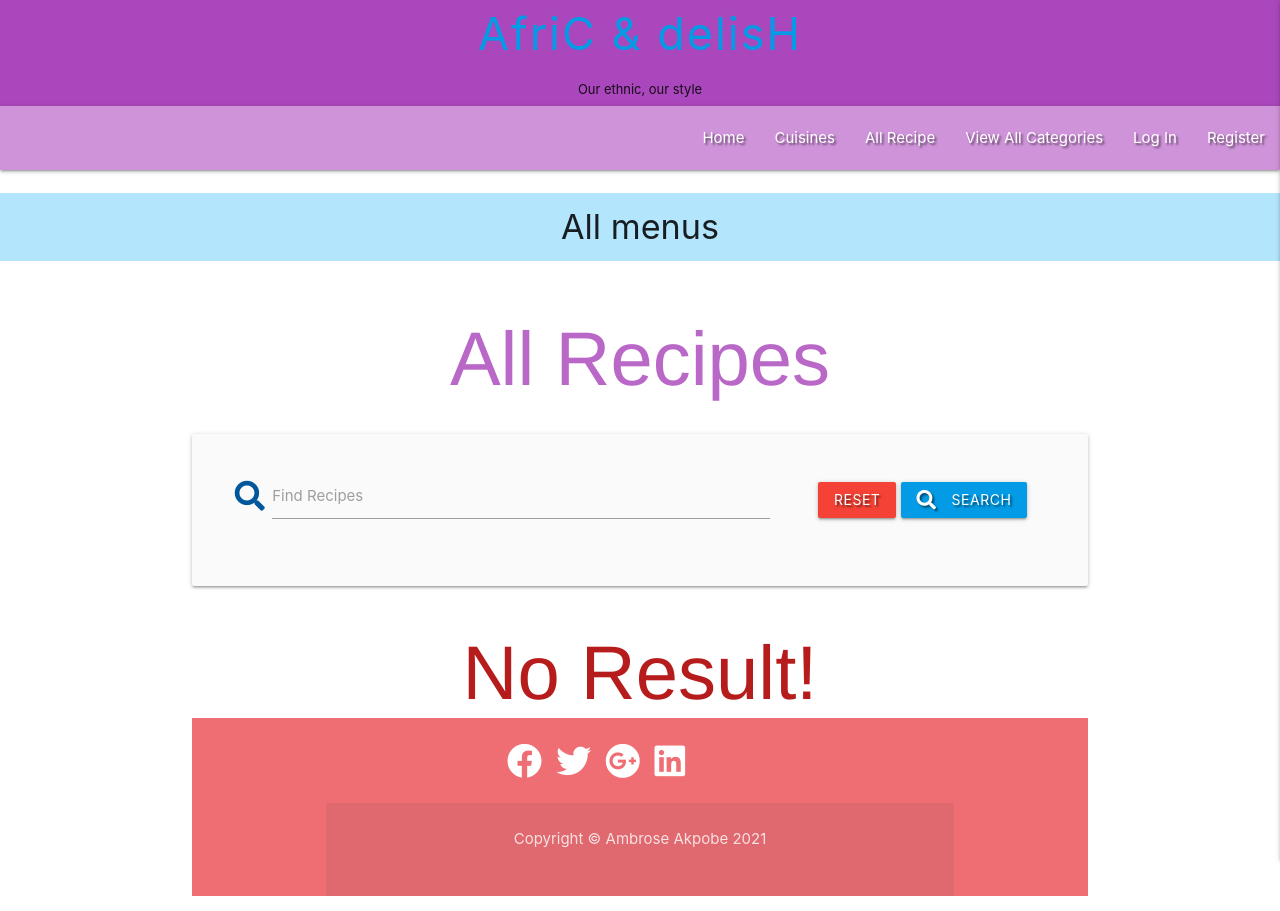
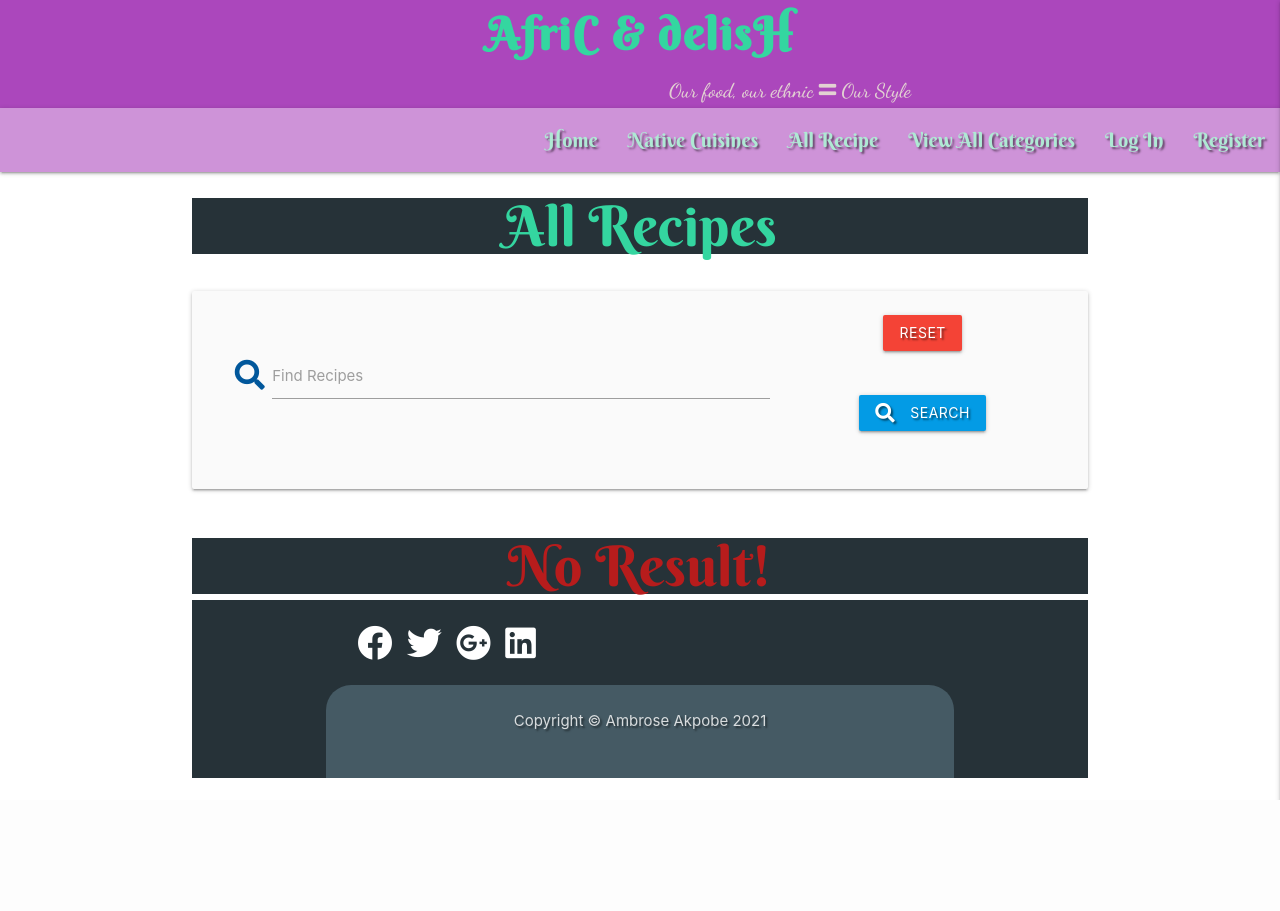
Before and after one commit to Rozdandy/africadelishms3, a Flask app: page /get_recipes in a window 1280 px wide. After the commit the page ends 800 px from the top, so only its background shows below. Run offline with Flask 2, Linux system fonts and the light colour scheme; data that the repository does not hold is empty; some libraries are stand-ins or nearby versions; some web fonts are replaced.

Commit message:
Restyled the navbar and footer

```diff
--- a/app.py
+++ b/app.py
@@ -118,7 +118,6 @@ def logout():
 def get_recipes():
     # sort the names of the breads list #
     recipes = list(mongo.db.recipes.find())
-    flash("All menus")
     return render_template(
         "get_recipes.html", recipes=recipes)
 
--- a/static/css/style.css
+++ b/static/css/style.css
@@ -1,4 +1,18 @@
-@import url("https://use.typekit.net/ofu8gcr.css");
+@import url('https://fonts.googleapis.com/css2?family=Berkshire+Swash&family=Dancing+Script:wght@500&family=Exo+2:wght@300&display=swap');
+
+
+  body {
+    display: flex;
+    min-height: 100vh;
+    flex-direction: column;
+  }
+
+  main {
+    flex: 1 0 auto;
+  }
+
+
+
 
 .text-shadow {
     text-shadow: 2px 2px 2px rgba(0, 0, 0, 0.5);
@@ -21,13 +35,50 @@
         /* border-bottom: 0; */
         /* text-transform: uppercase; */
         letter-spacing: 2px;
-        color: #FFFFFF !important;
         text-decoration: none;
         /* line-height: 75px;
         height: 75px; */
 
 
 }
+                                   /* LOGO */
+a.head-link{
+    color: rgb(52, 214, 160);
+    font-family: 'Berkshire Swash', cursive;
+    font-weight: 700;
+}
+
+           /* logo extra text */
+h6 > small{
+    color: rgb(226, 210, 210);
+    font-weight: 400;
+    font-family: 'Dancing Script', cursive;
+    font-size: 20px;
+    margin-left: 300px;
+}
+
+nav ul a{
+    color: rgb(175, 233, 212);
+    font-family: 'Berkshire Swash', cursive;
+    font-weight: 500;
+      font-size: 20px;
+}
+
+.dropdown-content li,
+.dropdown-content li>a {
+    color: rgb(126, 173, 173);
+    font-family: 'Berkshire Swash', cursive;
+    font-weight: 300;
+      font-size: 18px;
+      background-color: #263238;
+}
+
+footer > .footer-copyright {
+
+     border-radius: 25px 25px 0 0;
+}
+
+
 
 
 .demo-3 {
@@ -112,11 +163,12 @@
   -moz-box-sizing: content-box;
   box-sizing: content-box;
   border: none;
-  font: normal 76px/1 "Akronim", Helvetica, sans-serif;
-  color: #ba68c8;
+  font: normal 56px/1 "Berkshire Swash", Helvetica, sans-serif;
+ color: rgb(52, 214, 160);
   text-align: center;
   -o-text-overflow: ellipsis;
   text-overflow: ellipsis;
+  background-color: #263238;
 }
 
 
@@ -156,9 +208,21 @@
   -moz-box-sizing: content-box;
   box-sizing: content-box;
   border: none;
-  font: normal 40px/1 "berkshire-swash", Helvetica, sans-serif;
+  font-family: 'Berkshire Swash', cursive;
   color: white;
 
   -o-text-overflow: ellipsis;
   text-overflow: ellipsis;
 }
+.aboutUs p{
+font-family: 'Exo 2', sans-serif;
+
+}
+
+.reset{
+    margin-bottom: 20px;
+}
+
+h4.search-button {
+    margin-top: 40px;
+}
--- a/templates/base.html
+++ b/templates/base.html
@@ -18,11 +18,11 @@
     <header>
         <div class="row purple  lighten-1" style="margin: 0px;text-align: center;">
             <div class="col s12 m12">
-                <div class="textShadow" id="main-logo"><a class="head-link" href="{{ url_for('index') }}">AfriC &amp;
+                <div class="textShadow light-red-text text-darken-2" id="main-logo"><a class="head-link" href="{{ url_for('index') }}">AfriC &amp;
                         delisH
                     </a>
                 </div>
-                <h6><small>Our ethnic, our style</small></h6>
+                <h6><small class="light-red-text hide-on-med-and-down">Our food, our ethnic <i class="fas fa-equals"></i> Our Style</small></h6>
             </div>
         </div>
 
@@ -60,7 +60,7 @@
 
 
 
-                    <li><a class="dropdown-trigger" href="{{ url_for('cuisines', cuisines=cuisines) }}" data-target="dropdown4">Cuisines</a></li>
+                    <li><a class="dropdown-trigger" href="{{ url_for('cuisines', cuisines=cuisines) }}" data-target="dropdown4">Native Cuisines</a></li>
 
 
 
@@ -108,7 +108,7 @@
 
 
 
-                    <li><a class="dropdown-trigger" href="{{ url_for('cuisines', cuisines=cuisines) }}" data-target="dropdown3">Cuisines</a></li>
+                    <li><a class="dropdown-trigger" href="{{ url_for('cuisines', cuisines=cuisines) }}" data-target="dropdown3">Native Cuisines</a></li>
 
 
             <li><a href="{{ url_for('get_recipes') }}">All Recipe</a></li>
@@ -134,7 +134,7 @@
                 {% if messages %}
                     {% for message in messages %}
                         <div class="row flashes">
-                            <h4 class="light-blue lighten-4 center-align">{{ message }}</h4>
+                            <h5 class="pink-blue lighten-4 center-align">{{ message }}</h5>
                         </div>
                     {% endfor %}
                 {% endif %}
@@ -148,12 +148,12 @@
 
 
 
-<footer class="page-footer container-fluid">
+<footer class="page-footer container-fluid blue-grey darken-4">
 
 
         <div class="row">
 
-            <div class="col s6 offset-s4">
+            <div class="col s8 offset-s2 centre-align">
 
                 <a href="https://www.facebook.com/" title="Share on Facebook" target="_blank"> <i
                         class="fab fa-facebook" style="font-size: 35px;  margin: 5px; color:white;"></i></a>
@@ -170,7 +170,7 @@
 
 
 
-    <div class="footer-copyright container">
+    <div class="footer-copyright container text-shadow  blue-grey darken-2">
         <div class="row">
 
 
--- a/templates/get_recipes.html
+++ b/templates/get_recipes.html
@@ -4,7 +4,7 @@
 
 <div id="ourProjectss" class="section scrollspy">
     <div class="container">
-        <h6 class="ourProjects">All Recipes</h6>
+        <h6 class="ourProjects hide-on-med-and-down">All Recipes</h6>
         <br>
 
 
@@ -16,14 +16,16 @@
                     <input type="text" name="query" id="query" minlength="3" class="validate" required>
                     <label for="query">Find Recipes</label>
                 </div>
-                <div class="col s12 m4">
+                <div class="col s12 m4 search-btn">
+                    <div class="reset">
                     <a href="{{ url_for('get_recipes') }}" class="red btn text-shadow">Reset</a>
-                    <button type="submit" class="light-blue darken-1 btn text-shadow">
+                    </div>
+                   <h4 class="search-button"> <button type="submit" class="light-blue darken-1 btn text-shadow">
                         <i class="fas fa-search left"></i> Search
                     </button>
+                  </h4>
                 </div>
-            </div>
-        </form>
+            </div>        </form>
     </div>
 
 
--- a/templates/index.html
+++ b/templates/index.html
@@ -43,8 +43,8 @@
 
 <br>
 
-<div class="container">
-        <h6 class="ourProjects">The African Irresistible Recipes</h6>
+<div class="container hide-on-med-and-down">
+        <h6 class=".ourProjects">The Irresistible African Recipes</h6>
         <br>
 
 </div>
```
Also changed, not shown: templates/cuisines.html (+57 -23 lines).
